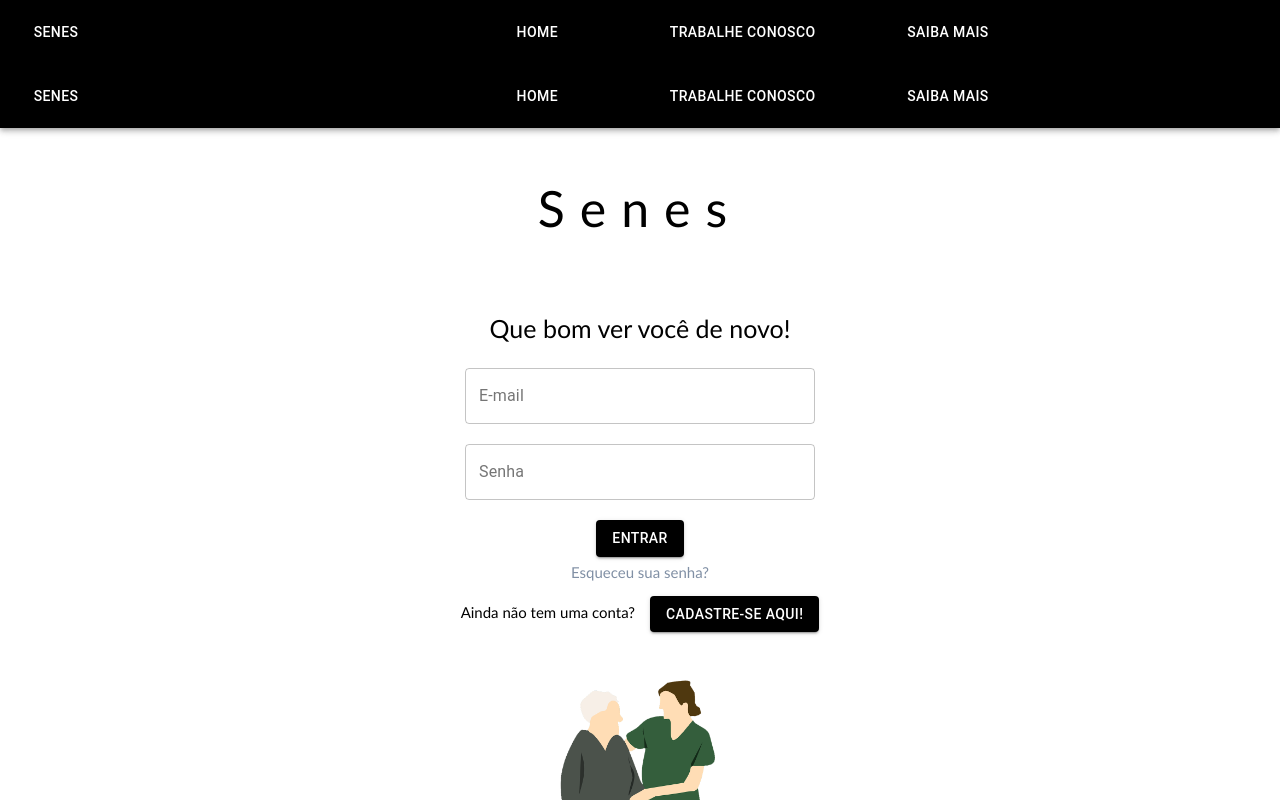
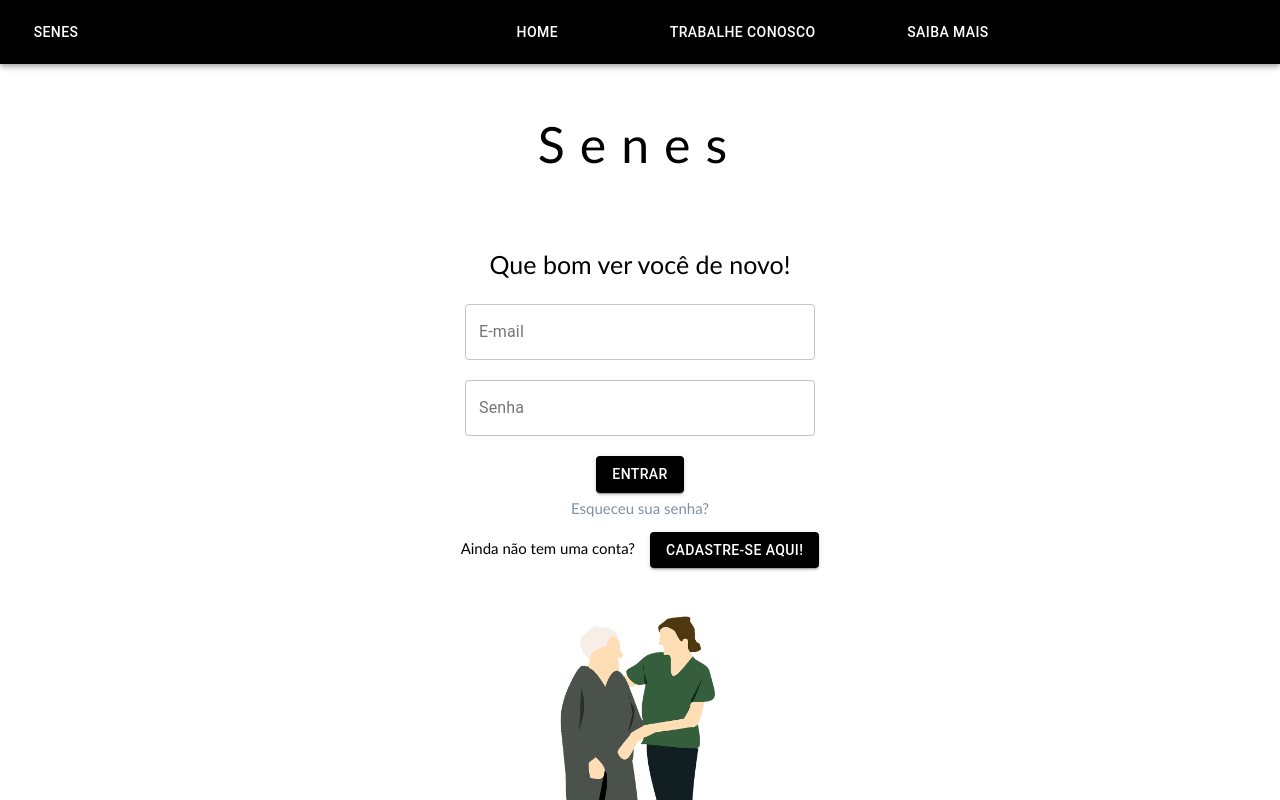
Before and after one commit to senes2020/Senes-Web, a React (Create React App) app: page / in a window 1280 px wide. Shown: the top 800 px of the page. Built offline with nearby package versions, Linux system fonts and the light colour scheme; no server answers.

Commit message:
Removing duplicated Header

```diff
--- a/src/components/Layouts/Login.js
+++ b/src/components/Layouts/Login.js
@@ -45,9 +45,6 @@ class Login extends Component{
     render(){
         return(
             <Grid container spacing={0}>
-                <Grid item xs={12}>
-                    <Header/>
-                </Grid>
                 <Grid item xs={12}>
                     <p className="title">Senes</p>
                 </Grid>
```
